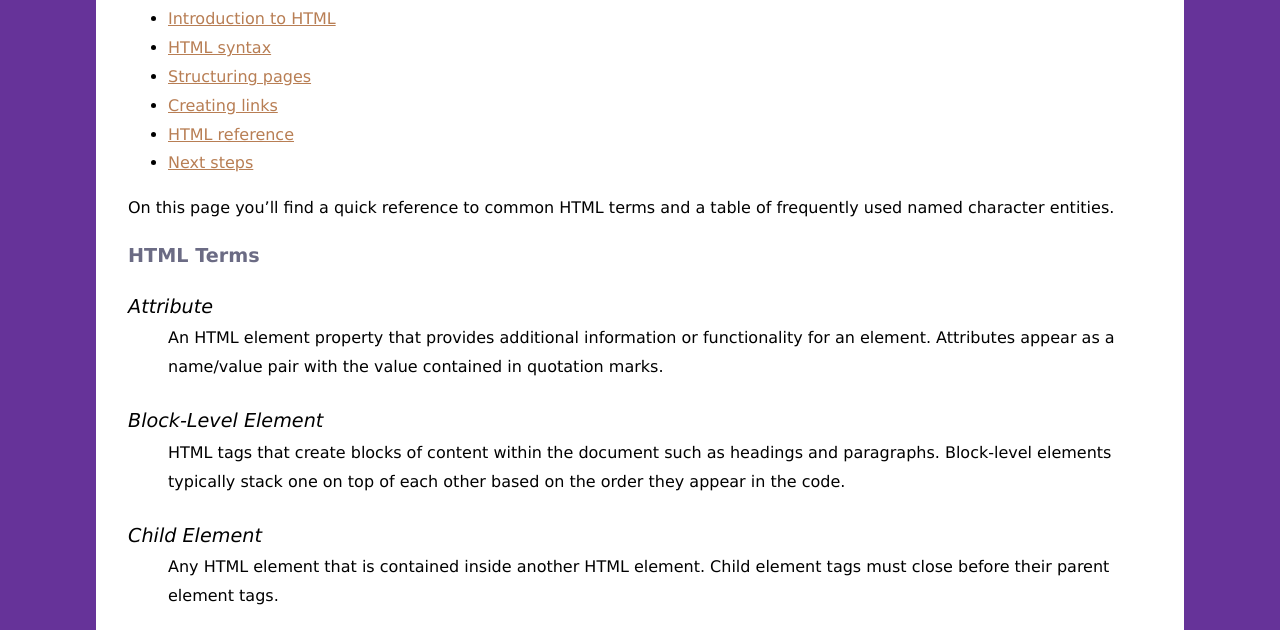
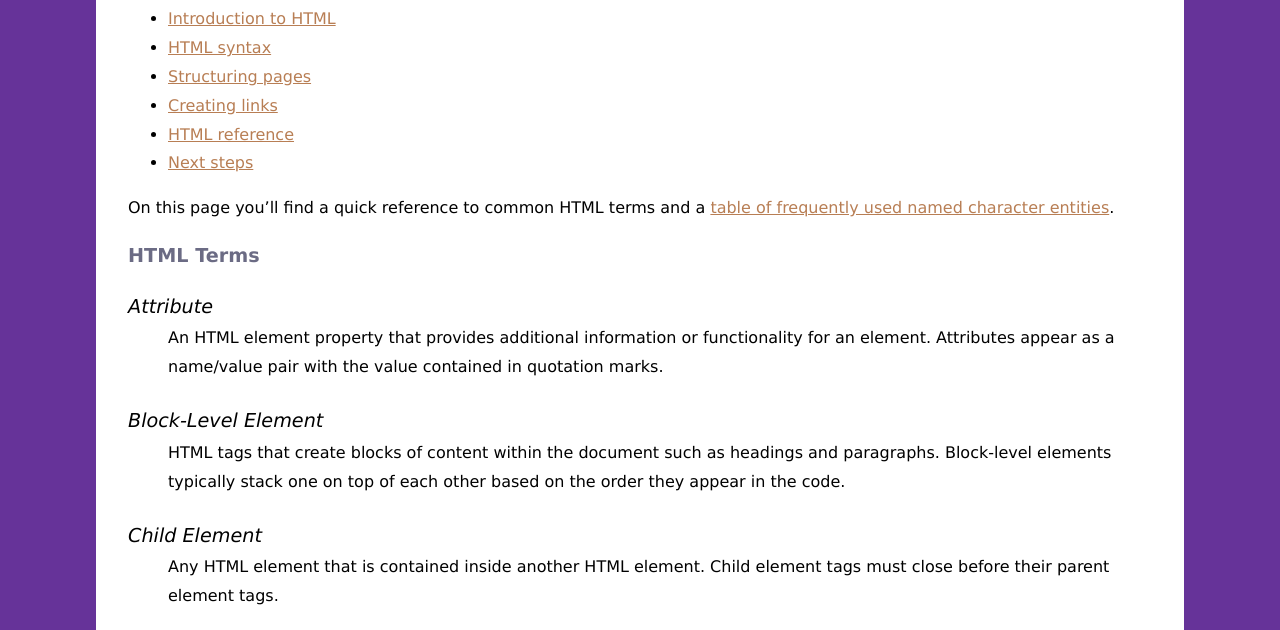
Before and after one commit to merylmarasigan741/comp484-hw3, a plain HTML site: page reference.html in a window 1280 px wide. Shown: the part 164-794 px from the top of the page. Drawn offline with Linux system fonts and the light colour scheme.

Commit message:
added "jump" link to table of characters

```diff
--- a/reference.html
+++ b/reference.html
@@ -25,11 +25,11 @@
         <header>
           <p>
             On this page you&rsquo;ll find a quick reference to common HTML
-            terms and a table of frequently used named character entities.
+            terms and a <a href="#table" title="Table of frequently used named characters">table of frequently used named character entities</a>.
           </p>
         </header>
         <section>
-          <h3>HTML Terms</h3>
+          <h3 id="table">HTML Terms</h3>
           <dl>
             <dt>Attribute</dt>
             <dd>
```
Also changed, not shown: lab_instructions.txt.
